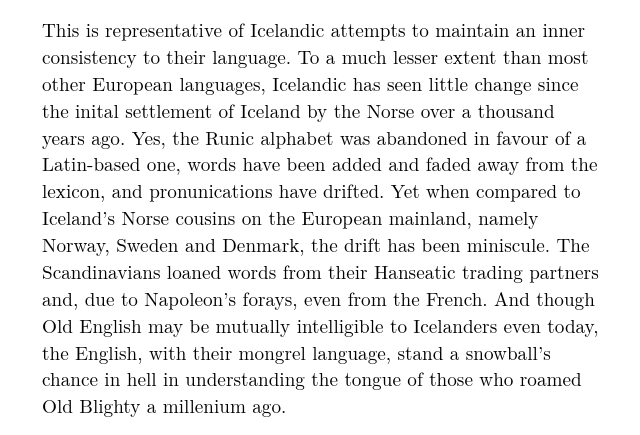
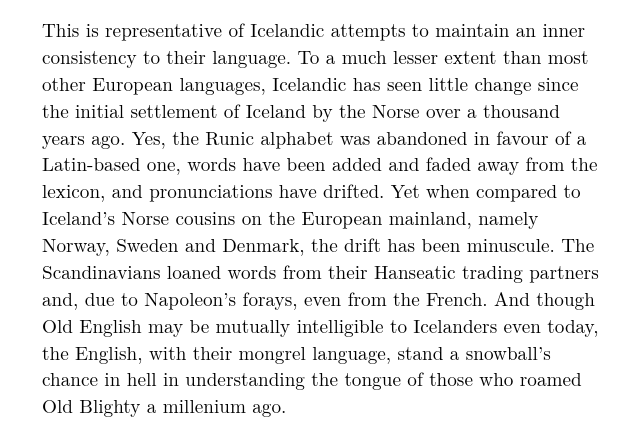
Before and after one commit to cchristiansen/cchristiansen.github.io, a plain HTML site: page log/the-white-book.html in a window 1280 px wide. Shown: the part 306-741 px from the top of the page, 318-958 px from the left. Drawn offline with Linux system fonts and the light colour scheme; a web font is replaced by a local one.

Commit message:
Bunch more typos

```diff
--- a/log/the-white-book.html
+++ b/log/the-white-book.html
@@ -3,7 +3,7 @@
 "http://www.w3.org/TR/xhtml1/DTD/xhtml1-strict.dtd">
 <html xmlns="http://www.w3.org/1999/xhtml" lang="en" xml:lang="en">
 <head>
-<!-- 2025-04-15 Tue 22:06 -->
+<!-- 2025-04-15 Tue 22:08 -->
 <meta http-equiv="Content-Type" content="text/html;charset=utf-8" />
 <meta name="viewport" content="width=device-width, initial-scale=1" />
 <title>The White Book. Christian Christiansen</title>
@@ -27,14 +27,14 @@ Nordal’s suggestion <i>tölva</i>.
 </p>
 
 <p>
-This is representative of Icelandic attempts to maintain an inner consistency to
-their language. To a much lesser extent than most other European languages,
-Icelandic has seen little change since the inital settlement of Iceland by the
+This is representative of Icelandic attempts to maintain an inner consistency
+to their language. To a much lesser extent than most other European languages,
+Icelandic has seen little change since the initial settlement of Iceland by the
 Norse over a thousand years ago. Yes, the Runic alphabet was abandoned in
 favour of a Latin-based one, words have been added and faded away from the
-lexicon, and pronunications have drifted. Yet when compared to Iceland’s Norse
+lexicon, and pronunciations have drifted. Yet when compared to Iceland’s Norse
 cousins on the European mainland, namely Norway, Sweden and Denmark, the drift
-has been miniscule. The Scandinavians loaned words from their Hanseatic trading
+has been minuscule. The Scandinavians loaned words from their Hanseatic trading
 partners and, due to Napoleon’s forays, even from the French. And though Old
 English may be mutually intelligible to Icelanders even today, the English,
 with their mongrel language, stand a snowball’s chance in hell in understanding
@@ -78,9 +78,9 @@ whiteness, above all, denotes not purity nor new beginnings, but the desolation
 of a life lived around the contours of a life unlived. No words could describe
 the sadness. Yet in <i>The White Book</i>, Han Kang finds them.
 </p>
-<div id="outline-container-org8cf3639" class="outline-2">
-<h2 id="org8cf3639">Appendix</h2>
-<div class="outline-text-2" id="text-org8cf3639">
+<div id="outline-container-org981d884" class="outline-2">
+<h2 id="org981d884">Appendix</h2>
+<div class="outline-text-2" id="text-org981d884">
 <p>
 <a href="https://thesquareball.net/leeds-united/the-whites-from-a-different-perspective/">A fantastic article</a> by Milan Khara which describes the experience of growing up
 as a Leeds United fan during a time when there was ‘increasingly open racism on
```
